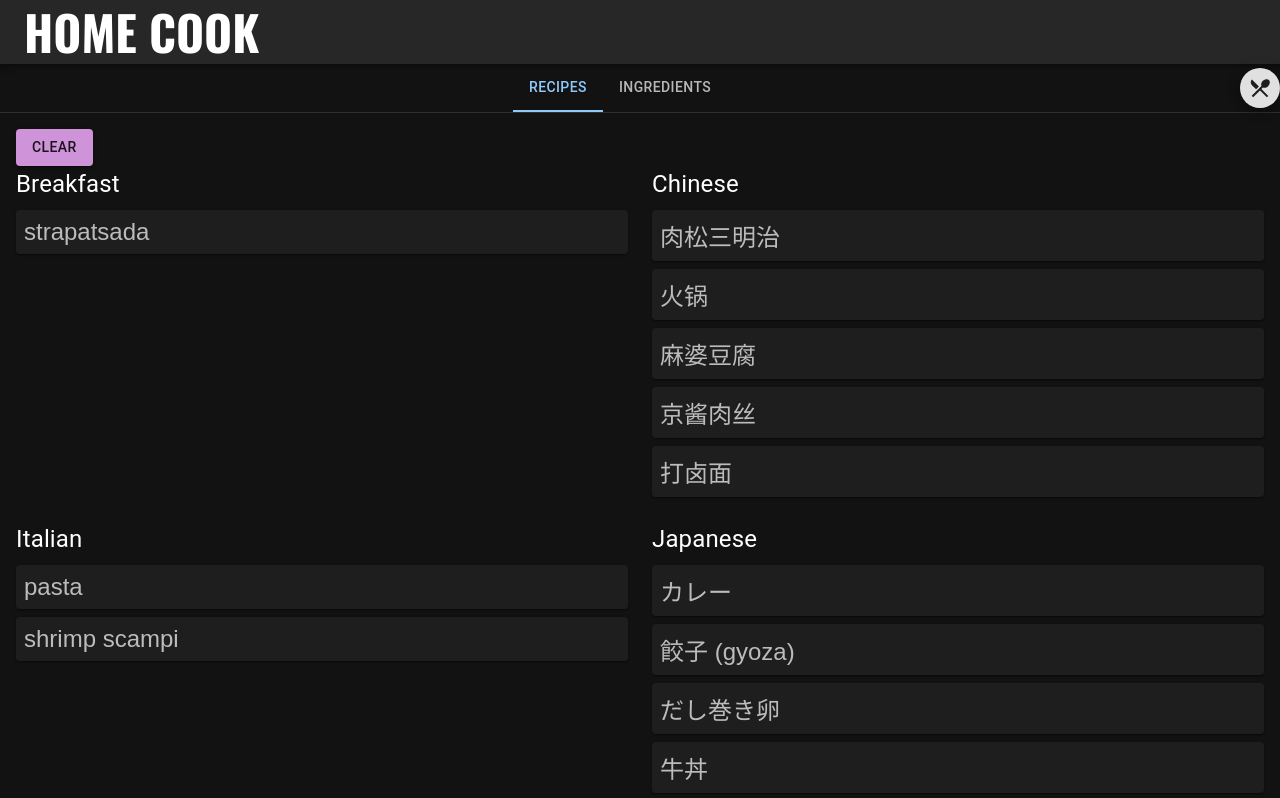
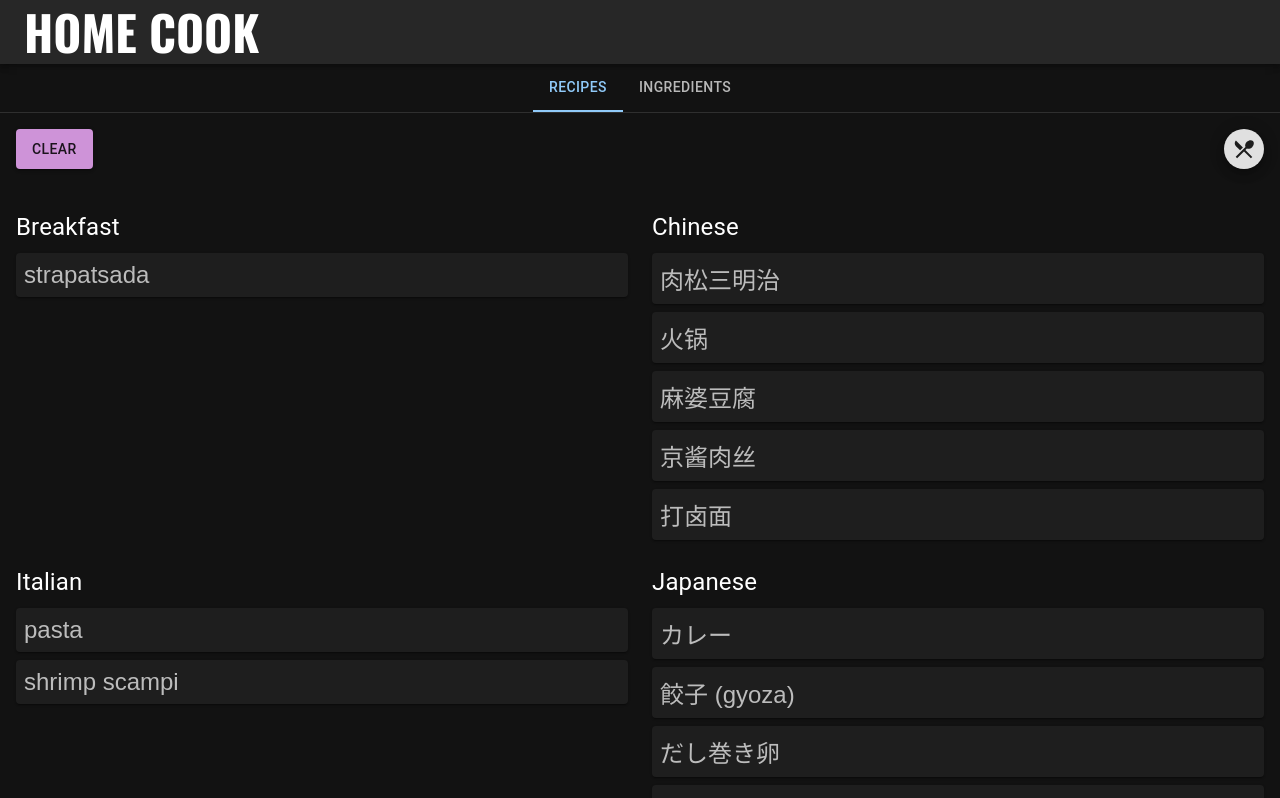
Before and after one commit to Borghese-Gladiator/next-pwa-home-cooking, a Next.js app in the folder app/: page / in a window 1280 px wide. Shown: the top 798 px of the page. Built offline with nearby package versions, Linux system fonts and the light colour scheme.

Commit message:
ref: index.js - move restaurant icon to recipes tab

```diff
--- a/app/src/pages/index.js
+++ b/app/src/pages/index.js
@@ -166,10 +166,14 @@ export default function Home() {
             <Tab label="Ingredients" />
           </Tabs>
           <Box sx={{ flexGrow: 1 }} />
-          <Fab size="small"><LocalDiningIcon /></Fab>
         </Box>
         <CustomTabPanel value={tabValue} index={0}>
-          <Button variant="contained" color="secondary" onClick={() => setSelectedRecipeNameList([])}>Clear</Button>
+          <Box display='flex' mb={5}>
+            <Button variant="contained" color="secondary" onClick={() => setSelectedRecipeNameList([])}>Clear</Button>
+            <Box sx={{ flexGrow: 1 }} />
+            <Fab size="small"><LocalDiningIcon /></Fab>
+          </Box>
+
           <Grid container rowSpacing={3} columnSpacing={{ xs: 1, sm: 20, md: 3 }}>
             {Object.entries(cuisineToRecipeListMap).map(([cuisine, recipeList], idx) => (
               <Grid key={generateKey(cuisine)} item xs={12} md={12} lg={6} xl={4}>
```
